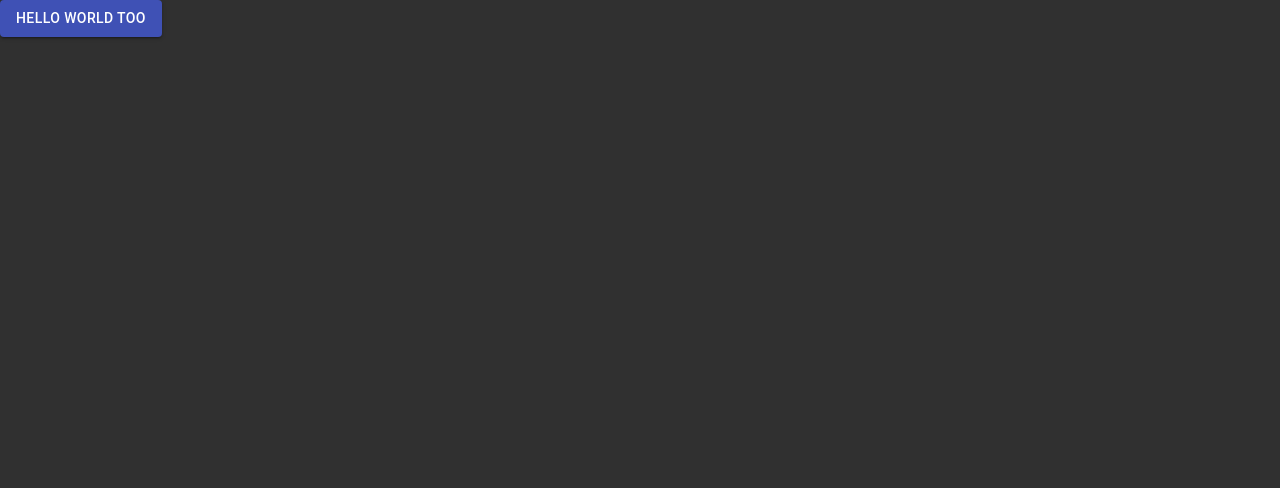
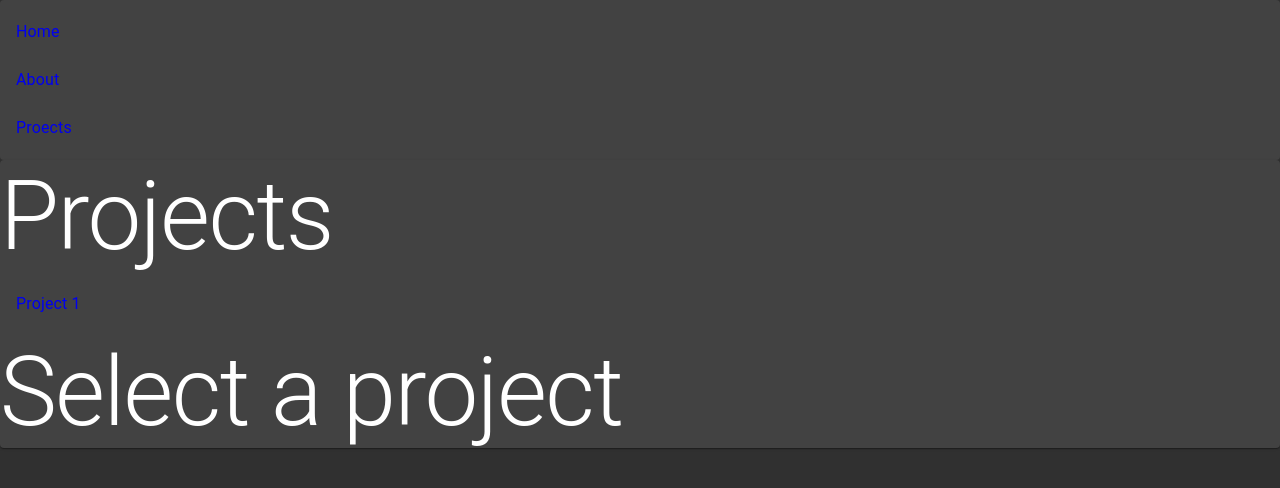
Before and after one commit to toppulous/toppulous.github.io, a React (Create React App) app: page /projects in a window 1280 px wide. Shown: the top 488 px of the page. Built offline with nearby package versions, Linux system fonts and the light colour scheme.

Commit message:
[Setup] Add basic router implementation

```diff
--- a/package.json
+++ b/package.json
@@ -10,12 +10,14 @@
     "@testing-library/react": "^9.5.0",
     "@testing-library/user-event": "^7.2.1",
     "@types/jest": "^24.9.1",
+    "@types/material-ui": "^0.21.7",
     "@types/node": "^12.12.38",
     "@types/react": "^16.9.35",
     "@types/react-dom": "^16.9.8",
-    "@types/material-ui": "^0.21.7",
+    "@types/react-router-dom": "^5.1.5",
     "react": "^16.13.1",
     "react-dom": "^16.13.1",
+    "react-router-dom": "^5.2.0",
     "react-scripts": "3.4.1",
     "typeface-roboto": "0.0.75",
     "typescript": "^3.7.5"
--- /dev/null
+++ b/src/About.tsx
@@ -0,0 +1,9 @@
+import React from 'react';
+
+class About extends React.Component {
+  render() {
+    return (<h1>This is the about page</h1>);
+  }
+}
+
+export default About;
--- a/src/App.tsx
+++ b/src/App.tsx
@@ -1,11 +1,39 @@
 import React from 'react';
-import Button from '@material-ui/core/Button';
+import About from './About';
+import Projects from './Projects';
+import Home from './Home';
+import { BrowserRouter as Router, Switch, Route, Link as RouterLink} from 'react-router-dom';
+import { Paper, List, ListItemText, ListItem } from '@material-ui/core';
 
+// https://github.com/mui-org/material-ui/issues/9106
 function App() {
   return (
-    <Button variant="contained" color="primary">
-      Hello World too
-    </Button>
+    <Router>
+      <Paper elevation={0}>
+        <List>
+          <ListItem component={({innerRef, ...props}) => <RouterLink {...props} to="/"/>}>
+            <ListItemText> Home </ListItemText>
+          </ListItem>
+          <ListItem component={({innerRef, ...props}) => <RouterLink {...props} to="/about"/>}>
+            <ListItemText> About </ListItemText>
+          </ListItem>
+          <ListItem component={({innerRef, ...props}) => <RouterLink {...props} to="/projects"/>}>
+            <ListItemText> Proects </ListItemText>
+          </ListItem>
+        </List>
+      </Paper>
+      <Switch>
+        <Route path="/about">
+          <About />
+        </Route>
+        <Route path="/projects">
+          <Projects />
+        </Route>
+        <Route path="/">
+          <Home />
+        </Route>
+      </Switch>
+    </Router>
   );
 }
 
--- /dev/null
+++ b/src/Home.tsx
@@ -0,0 +1,9 @@
+import React from 'react';
+
+class Home extends React.Component {
+  render() {
+    return (<h1>This is the home page</h1>);
+  }
+}
+
+export default Home;
--- /dev/null
+++ b/src/Projects.tsx
@@ -0,0 +1,36 @@
+import React from 'react';
+import { Link as RouterLink , Route, Switch, useRouteMatch } from 'react-router-dom';
+import { Typography, List, Paper, ListItem, ListItemText } from '@material-ui/core';
+
+
+function Projects() {
+  const match = useRouteMatch();
+  return (
+    <Paper>
+      <Typography variant="h1">
+        Projects
+      </Typography>
+      <List>
+        <ListItem component={({innerRef, ...props}) => <RouterLink {...props} to={`${match.url}/project-1`} />}>
+          <ListItemText> Project 1 </ListItemText>
+        </ListItem>
+      </List>
+      <Switch>
+        <Route path={`${match.path}/project-1`}>
+          <ProjectOne />
+        </Route>
+      </Switch>
+      <Route path={match.path}>
+        <Typography variant="h1">
+          Select a project
+        </Typography>
+      </Route>
+    </Paper>
+  );
+}
+
+function ProjectOne() {
+  return <Typography variant="h1"> This is project one </Typography>;
+}
+
+export default Projects;
```
Also changed, not shown: 1 other file (tests, documents, lock files or other folders).
